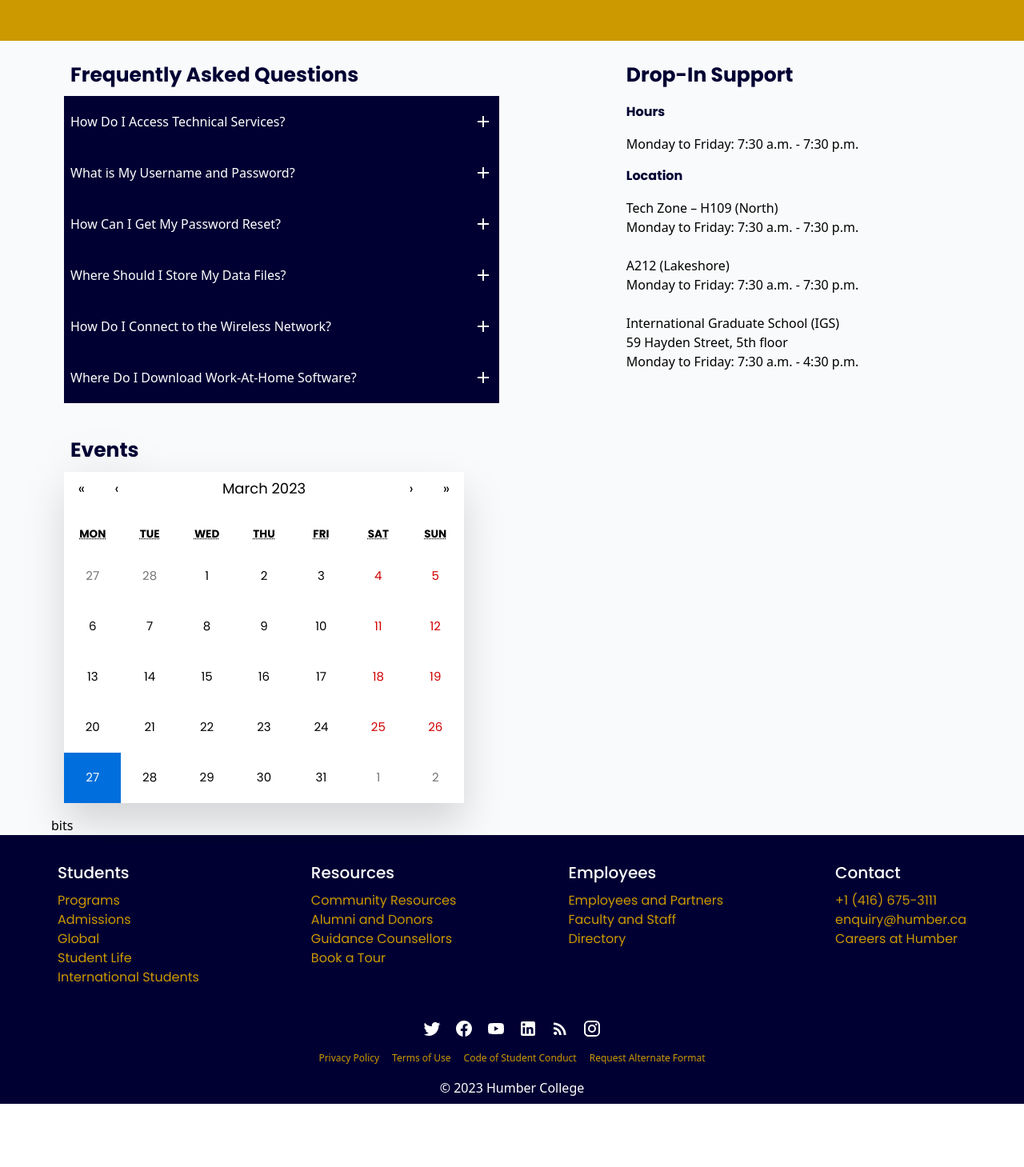
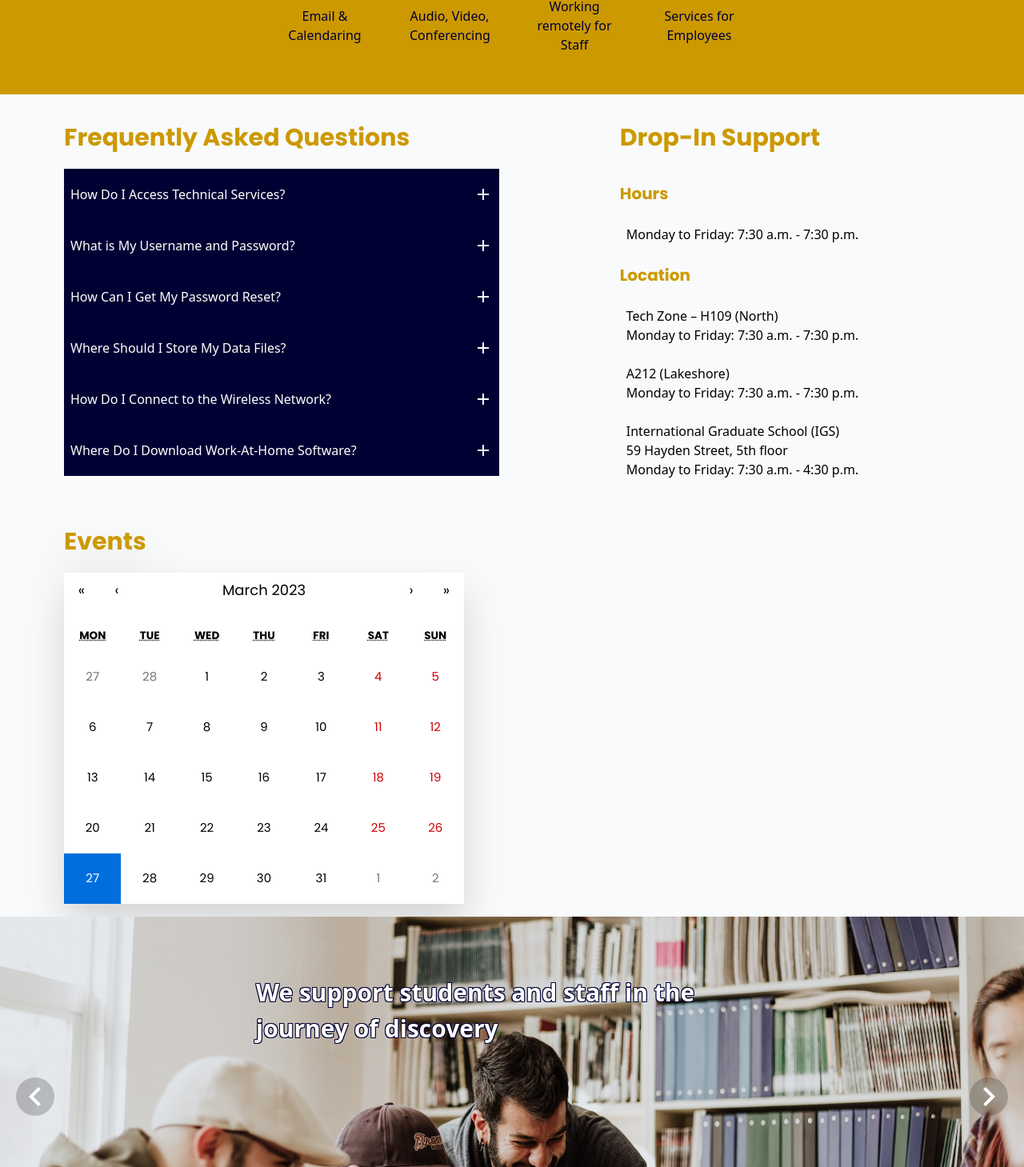
Before and after one commit to GeorgeCiesinski/college-website, a React (Vite) app: page / in a window 1280 px wide. Shown: the part 1331-2790 px from the top of the page at 80% size. Before the commit the page ends 2711 px from the top, so only its background shows below. Built offline with nearby package versions, Linux system fonts and the light colour scheme.

Commit message:
Improved Styling - Hero text shadow - Quick actions header color - Header padding - Added Bits section

```diff
--- a/src/App.jsx
+++ b/src/App.jsx
@@ -34,7 +34,7 @@
       </div>
     </div>
 
-    <div className={`bg-gray-50 ${styles.paddingX}`}>
+    <div>
       <div className={`${styles.boxWidth}`}>
         <Bits />
       </div>
--- a/src/components/bits.jsx
+++ b/src/components/bits.jsx
@@ -1,8 +1,69 @@
-import React from 'react'
+import React from 'react';
+import { useState} from 'react';
+import { heroSlides } from '../data/constants';
+import { mdiChevronLeft, mdiChevronRight, mdiCircleMedium } from '@mdi/js';
+import { Icon } from '@mdi/react';
 
 const bits = () => {
+  const [currentIndex, setCurrentIndex] = useState(0);
+
+  const prevSlide = () => {
+    const isFirstSlide = currentIndex === 0;
+    const newIndex = isFirstSlide ? heroSlides.length - 1 : currentIndex - 1;
+    setCurrentIndex(newIndex);
+  }
+
+  const nextSlide = () => {
+    const isFirstSlide = currentIndex === heroSlides.length - 1;
+    const newIndex = isFirstSlide ? 0 : currentIndex + 1;
+    setCurrentIndex(newIndex);
+  }
+
+  const goToSlide = (slideIndex) => {
+    setCurrentIndex(slideIndex);
+  }
+
   return (
-    <div>bits</div>
+    <div className='h-[300px] sm:h-[450px] w-full relative group'>
+      <div
+        style={{ backgroundImage: `url(${heroSlides[currentIndex].image})` }}
+        className='w-full h-full bg-center bg-cover'
+      ></div>
+      <div
+        className='absolute top-[20%] left-[50%] -translate-x-[50%] translate-y-[-20%] font-bold text-[18px] sm:text-[30px] text-white text-shadow'
+      >
+        {heroSlides[currentIndex].title}
+      </div>
+      <div className='absolute top-[50%] -translate-x-0 translate-y-[-50%] left-5 rounded-full p2 bg-black/20 text-white cursor-pointer'>
+        <Icon
+                      path={mdiChevronLeft}
+                      size={2}
+                      alt='slide-left'
+                      onClick={prevSlide}
+        />
+      </div>
+      <div className='absolute top-[50%] -translate-x-0 translate-y-[-50%] right-5 rounded-full p2 bg-black/20 text-white cursor-pointer'>
+        <Icon
+                      path={mdiChevronRight}
+                      size={2}
+                      alt='slide-right'
+                      onClick={nextSlide}
+        />
+      </div>
+      <div className='absolute top-[90%] left-[50%] -translate-x-[50%] flex justify-center rounded-full bg-black/20'>
+        {heroSlides.map((slide, slideIndex) => (
+          <div key={slideIndex} className={`text-2xl cursor-pointer text-white ${slideIndex === heroSlides.length - 1 ? 'mr-0' : 'mr-5'}`}>
+            <Icon
+                      path={mdiCircleMedium}
+                      size={1}
+                      alt='slide-switch'
+                      onClick={() => goToSlide(slideIndex)}
+            />
+          </div>
+        ))}
+      </div>
+    </div>
+
   )
 }
 
--- a/src/components/hero.jsx
+++ b/src/components/hero.jsx
@@ -30,7 +30,7 @@
         className='w-full h-full bg-center bg-cover'
       ></div>
       <div
-        className='absolute top-[20%] left-[50%] -translate-x-[50%] translate-y-[-20%] font-bold text-[18px] sm:text-[30px] text-white'
+        className='absolute top-[20%] left-[50%] -translate-x-[50%] translate-y-[-20%] font-bold text-[18px] sm:text-[30px] text-white text-shadow'
       >
         {heroSlides[currentIndex].title}
       </div>
--- a/src/components/quick.jsx
+++ b/src/components/quick.jsx
@@ -5,7 +5,7 @@
 
 const QuickButton = ({ title, icon, alt }) => {
   return (
-    <button className={`${styles.flexCenter} flex-col w-[140px] h-[140px] hover:bg-black/10 m-1 sm:m-2`}>
+    <button className={`${styles.flexCenter} flex-col w-[140px] h-[140px] text-primary1 hover:bg-black/10 m-1 sm:m-2`}>
       <Icon
         path={icon}
         size={2}
@@ -22,7 +22,7 @@
 const ServiceSection = ({ title, services }) => {
   return (
     <div className='flex flex-col items-center my-4 hover:bg-black/5'>
-      <h2 className={`${styles.heading2}`}>{title}</h2>
+      <h2 className={`${styles.altHeading2}`}>{title}</h2>
       <div className='flex flex-wrap justify-center'>
         {services.map((service, index) => (
           <div key={service.id}>
@@ -40,7 +40,7 @@
       id="services"
       className={`flex flex-col items-center w-full p-4`}
     >
-      <h1 className={`${styles.heading1}`}>Services</h1>
+      <h1 className={`${styles.altHeading1}`}>Services</h1>
       <div className={`${styles.flexCenter} w-full flex-wrap hover:bg-black/5`}>
         {quickActions.map((action, index) => (
           <div key={action.id}>
--- a/src/index.css
+++ b/src/index.css
@@ -11,6 +11,11 @@
 
 html {
     scroll-padding-top: 70px;
+}
+
+.text-shadow {
+    --primary-color: #000033;
+    text-shadow: -1px -1px 0 var(--primary-color), 1px -1px 0 var(--primary-color), -1px 1px 0 var(--primary-color), 1px 1px 0 var(--primary-color);
 }
 
 @media only screen and (max-width: 767px) and (orientation:portrait)  {
--- a/src/style.js
+++ b/src/style.js
@@ -2,8 +2,10 @@
     boxWidth: "xl:max-w-[1280px] w-full",
     contentWidth: "max-w-[1440px] w-full",
 
-    heading1: "font-poppins text-primary1 text-[25px] font-bold p-2 text-center sm:text-left",
-    heading2: "font-poppins text-primary1 text-[16px] font-bold p-2 text-center sm:text-left",
+    heading1: "font-poppins text-primary2 text-[25px] sm:text-[30px] font-bold py-4 text-center sm:text-left",
+    heading2: "font-poppins text-primary2 text-[16px] sm:text-[20px] font-bold py-4 text-center sm:text-left",
+    altHeading1: "font-poppins text-white text-[25px] sm:text-[30px] font-bold py-4 text-center sm:text-left",
+    altHeading2: "font-poppins text-white text-[16px] sm:text-[20px] font-bold py-4 text-center sm:text-left",
     paragraph: "font-poppins font-normal text-dimWhite text-[18px] leading-[30.8px]",
 
     flexCenter: "flex justify-center items-center",
```
